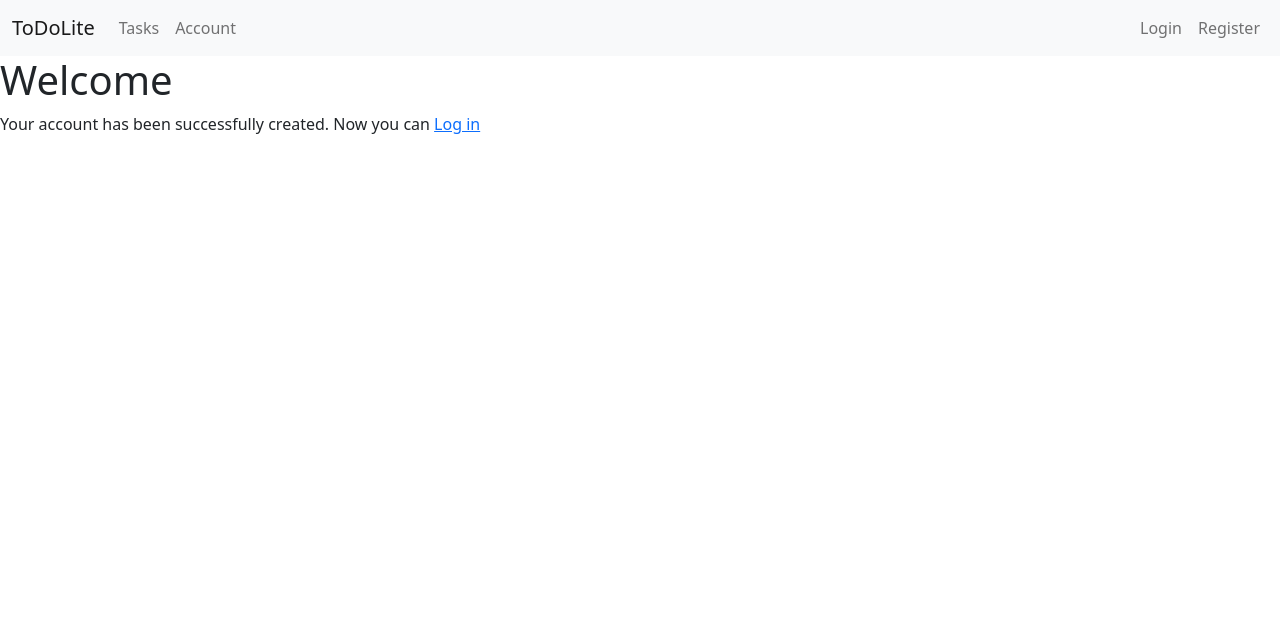
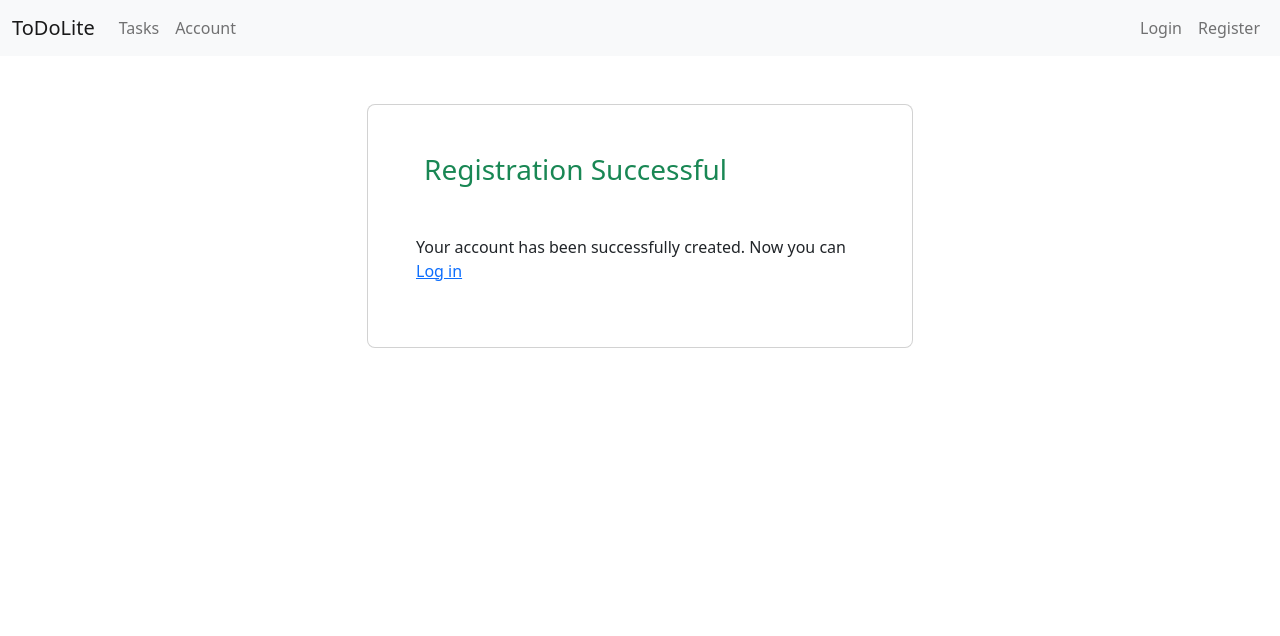
Before and after one commit to pavelfilippi/ToDoLite, a Django app: template account/templates/account/register_done.html in a window 1280 px wide. Shown: the top 636 px of the page. Run offline with Django 4.2, Linux system fonts and the light colour scheme; the template is opened without the code that fills it, so the values that code supplies are empty.

Commit message:
Update registration done template
Match registration form

```diff
--- a/account/templates/account/register_done.html
+++ b/account/templates/account/register_done.html
@@ -3,9 +3,22 @@
 {% block title %}Welcome{% endblock %}
 
 {% block content %}
-    <h1>Welcome {{ new_user.first_name }}</h1>
-    <p>
-        Your account has been successfully created.
-        Now you can <a href="#">Log in</a>
-    </p>
+    <section class="h-100 h-custom">
+        <div class="container py-5 h-100">
+            <div class="row d-flex justify-content-center align-items-center h-100">
+                <div class="col-lg-8 col-xl-6">
+                    <div class="card rounded-3">
+                        <div class="card-body p-4 p-md-5">
+                            <h3 class="mb-4 pb-2 pb-md-0 mb-md-5 px-md-2 text-success">Registration Successful</h3>
+                            <p>
+                                Your account has been successfully created.
+                                Now you can <a href="#">Log in</a>
+                            </p>
+                        </div>
+                    </div>
+                </div>
+            </div>
+        </div>
+    </section>
+
 {% endblock %}
```
